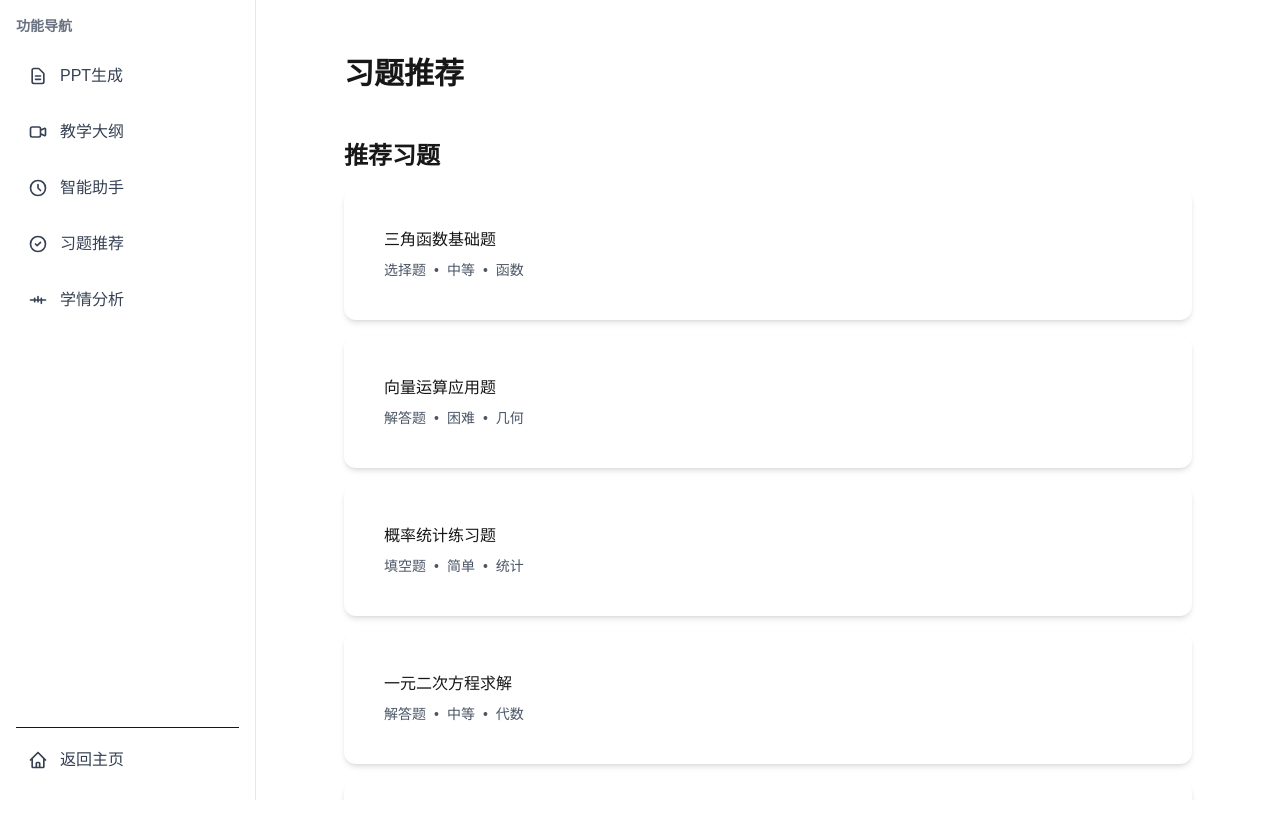
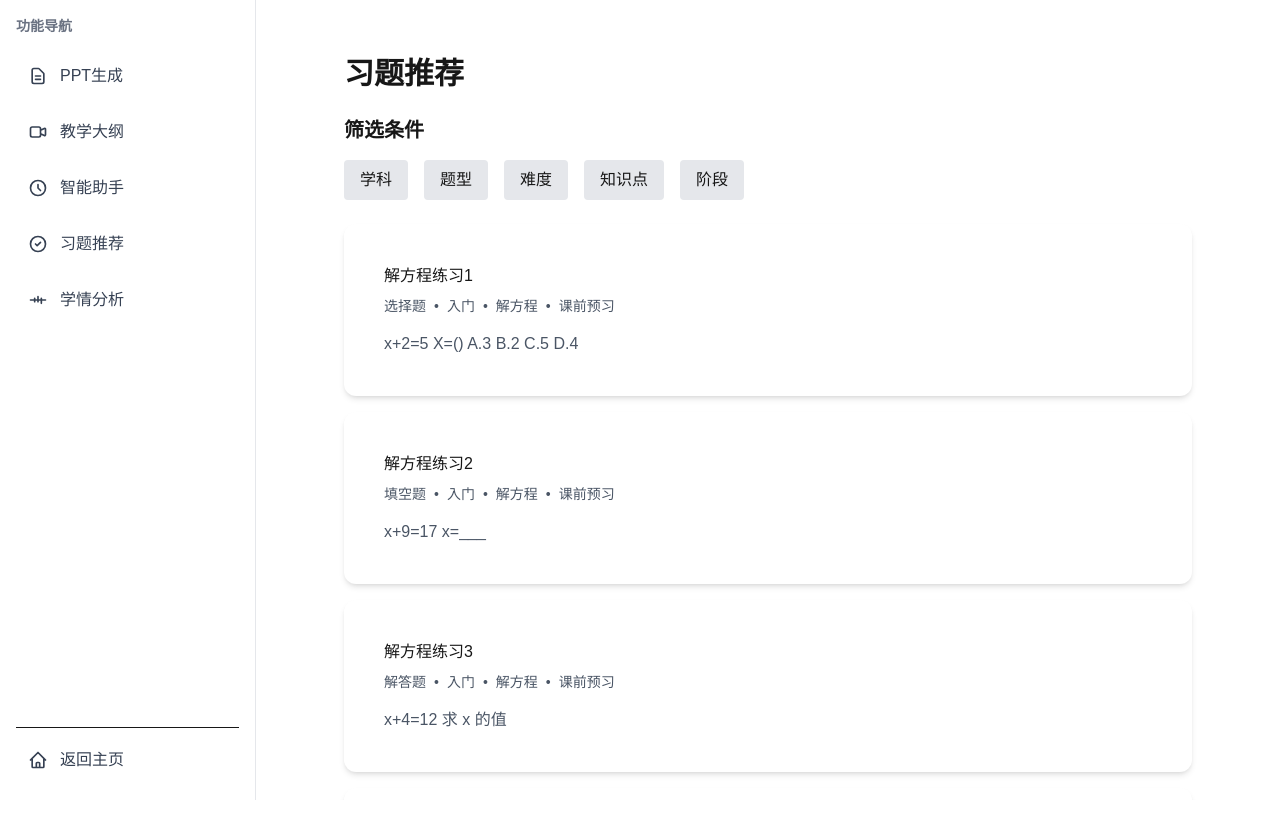
Before and after one commit to Aliancn/teachflow, a Next.js app: page /dashboard/exercise in a window 1280 px wide. Shown: the top 838 px of the page. Before the commit the page ends 800 px from the top, so only its background shows below. Built offline with nearby package versions, Linux system fonts and the light colour scheme; what @next/env would draw is missing.

Commit message:
实现数学题推荐的手动选题

```diff
--- /dev/null
+++ b/public/mathProblems.json
@@ -0,0 +1,182 @@
+[
+  {
+    "学科": "数学",
+    "标题": "解方程练习1",
+    "知识点": "解方程",
+    "难度": "入门",
+    "阶段": "课前预习",
+    "题型": "选择题",
+    "内容": "x+2=5  X=()  A.3  B.2  C.5  D.4",
+    "答案": "A"
+  },
+  {
+    "学科": "数学",
+    "标题": "解方程练习2",
+    "知识点": "解方程",
+    "难度": "入门",
+    "阶段": "课前预习",
+    "题型": "填空题",
+    "内容": "x+9=17  x=___",
+    "答案": "8"
+  },
+  {
+    "学科": "数学",
+    "标题": "解方程练习3",
+    "知识点": "解方程",
+    "难度": "入门",
+    "阶段": "课前预习",
+    "题型": "解答题",
+    "内容": "x+4=12  求 x 的值",
+    "答案": "x=8"
+  },
+  {
+    "学科": "数学",
+    "标题": "解方程练习4",
+    "知识点": "解方程",
+    "难度": "简单",
+    "阶段": "承前启后",
+    "题型": "选择题",
+    "内容": "3x+4=8+x  X=()  A.2  B.3  C.4  D.1",
+    "答案": "A"
+  },
+  {
+    "学科": "数学",
+    "标题": "解方程练习5",
+    "知识点": "解方程",
+    "难度": "简单",
+    "阶段": "承前启后",
+    "题型": "填空题",
+    "内容": "7x+6=69  x=___",
+    "答案": "9"
+  },
+  {
+    "学科": "数学",
+    "标题": "解方程练习6",
+    "知识点": "解方程",
+    "难度": "简单",
+    "阶段": "承前启后",
+    "题型": "解答题",
+    "内容": "2x+5=3x+1  求 x 的值",
+    "答案": "x=4"
+  },
+  {
+    "学科": "数学",
+    "标题": "解方程练习7",
+    "知识点": "解方程",
+    "难度": "简单",
+    "阶段": "承前启后",
+    "题型": "解答题",
+    "内容": "5x+12=2x+27  求 x 的值",
+    "答案": "x=5"
+  },
+  {
+    "学科": "数学",
+    "标题": "解方程练习8",
+    "知识点": "解方程",
+    "难度": "普通",
+    "阶段": "随堂检测",
+    "题型": "选择题",
+    "内容": "7x-9=2x-24  X=()  A.-3  B.-4  C.-2  D.-5",
+    "答案": "A"
+  },
+  {
+    "学科": "数学",
+    "标题": "解方程练习9",
+    "知识点": "解方程",
+    "难度": "普通",
+    "阶段": "随堂检测",
+    "题型": "填空题",
+    "内容": "-3x+10=4  x=___",
+    "答案": "2"
+  },
+  {
+    "学科": "数学",
+    "标题": "解方程练习10",
+    "知识点": "解方程",
+    "难度": "普通",
+    "阶段": "随堂检测",
+    "题型": "解答题",
+    "内容": "-2x+15=3x  求 x 的值",
+    "答案": "x=3"
+  },
+  {
+    "学科": "数学",
+    "标题": "解方程练习11",
+    "知识点": "解方程",
+    "难度": "困难",
+    "阶段": "复习巩固",
+    "题型": "选择题",
+    "内容": "x÷4+2=x÷3  X=()  A.24  B.12  C.6  D.30",
+    "答案": "A"
+  },
+  {
+    "学科": "数学",
+    "标题": "解方程练习12",
+    "知识点": "解方程",
+    "难度": "困难",
+    "阶段": "复习巩固",
+    "题型": "填空题",
+    "内容": "x÷3+4=x÷2  x=___",
+    "答案": "x=24"
+  },
+  {
+    "学科": "数学",
+    "标题": "解方程练习13",
+    "知识点": "解方程",
+    "难度": "困难",
+    "阶段": "复习巩固",
+    "题型": "解答题",
+    "内容": "4x÷2+3=x+5  求 x 的值",
+    "答案": "x=2"
+  },
+  {
+    "学科": "数学",
+    "标题": "解方程练习14",
+    "知识点": "解方程",
+    "难度": "困难",
+    "阶段": "复习巩固",
+    "题型": "解答题",
+    "内容": "5x÷5+6=2x+4  求 x 的值",
+    "答案": "x=2"
+  },
+  {
+    "学科": "数学",
+    "标题": "解方程练习15",
+    "知识点": "解方程",
+    "难度": "竞赛",
+    "阶段": "竞赛",
+    "题型": "选择题",
+    "内容": "1÷(x+1)=3÷(x+4)  X=()  A.1/2  B.1/3  C.2/3  D.3/4",
+    "答案": "A"
+  },
+  {
+    "学科": "数学",
+    "标题": "解方程练习16",
+    "知识点": "解方程",
+    "难度": "竞赛",
+    "阶段": "竞赛",
+    "题型": "填空题",
+    "内容": "3÷(x-1)=6÷(x+2)  x=___",
+    "答案": "x=4"
+  },
+  {
+    "学科": "数学",
+    "标题": "解方程练习17",
+    "知识点": "解方程",
+    "难度": "竞赛",
+    "阶段": "竞赛",
+    "题型": "填空题",
+    "内容": "1÷(2x+1)=2÷(x+5)  x=___",
+    "答案": "x=1"
+  },
+  {
+    "学科": "数学",
+    "标题": "解方程练习18",
+    "知识点": "解方程",
+    "难度": "竞赛",
+    "阶段": "竞赛",
+    "题型": "解答题",
+    "内容": "4÷(x+3)=x÷(x+7)  求 x 的值",
+    "答案": "x = (1 ± √113) / 2"
+  }
+]
--- a/src/app/dashboard/exercise/page.tsx
+++ b/src/app/dashboard/exercise/page.tsx
@@ -1,136 +1,207 @@
 "use client";
-import { Card } from '@/components/ui/Card';
-import { useSearchParams } from 'next/navigation';
-import { BarChart, Bar, XAxis, YAxis, Tooltip, ResponsiveContainer, CartesianGrid } from 'recharts';
+import { Card } from "@/components/ui/Card";
+import { useSearchParams } from "next/navigation";
+import { useState, useEffect } from "react";
+import ReactMarkdown from "react-markdown";
 
 export default function ExercisePage() {
   const searchParams = useSearchParams();
+  const [selectedProblem, setSelectedProblem] = useState<number | null>(null);
+  const [problems, setProblems] = useState<any[]>([]);
+  const [selectedFilters, setSelectedFilters] = useState<{
+    subject: string[];
+    type: string[];
+    difficulty: string[];
+    knowledgePoint: string[];
+    stage: string[];
+  }>({
+    subject: [],
+    type: [],
+    difficulty: [],
+    knowledgePoint: [],
+    stage: [],
+  });
+  const [activeFilter, setActiveFilter] = useState<keyof typeof selectedFilters | null>(null); // 当前激活的筛选类型
+  const [currentPage, setCurrentPage] = useState(1); // 当前页码
+  const itemsPerPage = 7; // 每页显示的题目数量
 
-  // Helper function to parse JSON or fallback to array
-  const parseJSON = (data: string | null) => {
-    try {
-      const parsedData = JSON.parse(data || '[]');
-      return Array.isArray(parsedData)
-        ? parsedData.sort((a, b) => b.errorRate - a.errorRate) // 按错误率降序排序
-        : [];
-    } catch {
-      return data
-        ? data
-            .split(',')
-            .map(item => ({ name: item, errorRate: 0 }))
-            .sort((a, b) => b.errorRate - a.errorRate) // 按错误率降序排序
-        : [];
+  // 获取 JSON 数据
+  useEffect(() => {
+    fetch("/mathProblems.json")
+      .then(response => response.json())
+      .then(data => {
+        const formattedProblems = data.map((problem: any) => ({
+          title: problem["标题"],
+          subject: problem["学科"],
+          knowledgePoint: problem["知识点"],
+          difficulty: problem["难度"],
+          stage: problem["阶段"],
+          type: problem["题型"],
+          content: problem["内容"],
+          answer: problem["答案"],
+        }));
+        setProblems(formattedProblems);
+      })
+      .catch(error => console.error("获取数据失败:", error));
+  }, []);
+
+  // 更新筛选条件
+  const updateFilter = (filterType: keyof typeof selectedFilters, value: string) => {
+    setSelectedFilters(prev => {
+      const currentValues = prev[filterType];
+      const newValues = currentValues.includes(value)
+        ? currentValues.filter(v => v !== value)
+        : [...currentValues, value];
+      return { ...prev, [filterType]: newValues };
+    });
+  };
+
+  // 根据筛选条件过滤题目
+  const filteredProblems = problems.filter(problem => {
+    return (
+      (selectedFilters.subject.length === 0 || selectedFilters.subject.includes(problem.subject)) &&
+      (selectedFilters.type.length === 0 || selectedFilters.type.includes(problem.type)) &&
+      (selectedFilters.difficulty.length === 0 || selectedFilters.difficulty.includes(problem.difficulty)) &&
+      (selectedFilters.knowledgePoint.length === 0 || selectedFilters.knowledgePoint.includes(problem.knowledgePoint)) &&
+      (selectedFilters.stage.length === 0 || selectedFilters.stage.includes(problem.stage))
+    );
+  });
+
+  const displayedProblems = searchParams.get("from") === "analysis" ? filteredProblems.slice(0, 3) : filteredProblems;
+
+  // 计算分页后的题目
+  const totalPages = Math.ceil(displayedProblems.length / itemsPerPage);
+  const paginatedProblems = displayedProblems.slice(
+    (currentPage - 1) * itemsPerPage,
+    currentPage * itemsPerPage
+  );
+
+  // 翻页处理函数
+  const goToPage = (page: number) => {
+    if (page >= 1 && page <= totalPages) {
+      setCurrentPage(page);
     }
   };
-
-  const weakKnowledgePoints = parseJSON(searchParams.get('weakKnowledgePoints'));
-  const weakQuestionTypes = parseJSON(searchParams.get('weakQuestionTypes'));
-
-  const problems = [
-    { id: 1, title: '三角函数基础题', difficulty: '中等', type: '选择题', knowledgePoint: '函数' },
-    { id: 2, title: '向量运算应用题', difficulty: '困难', type: '解答题', knowledgePoint: '几何' },
-    { id: 3, title: '概率统计练习题', difficulty: '简单', type: '填空题', knowledgePoint: '统计' },
-    { id: 4, title: '一元二次方程求解', difficulty: '中等', type: '解答题', knowledgePoint: '代数' },
-    { id: 5, title: '正态分布概率计算', difficulty: '困难', type: '选择题', knowledgePoint: '概率' },
-    { id: 6, title: '平面几何角度计算', difficulty: '简单', type: '填空题', knowledgePoint: '几何' },
-    { id: 7, title: '函数图像与性质', difficulty: '中等', type: '选择题', knowledgePoint: '函数' },
-    { id: 8, title: '条件概率问题', difficulty: '困难', type: '解答题', knowledgePoint: '概率' }
-  ];
-
-  type Problem = typeof problems[number];
-  const getRandomProblems = (problems: Problem[]) => {
-    const shuffled = [...problems].sort(() => 0.5 - Math.random());
-    return shuffled.slice(0, 3);
-  };
-
-  const isFromAnalysis = searchParams.get('from') === 'analysis';
-  const displayedProblems = isFromAnalysis ? getRandomProblems(problems) : problems;
 
   return (
     <div className="p-6 max-w-4xl mx-auto">
       <h1 className="text-3xl font-bold mb-6">习题推荐</h1>
 
-      {/* 知识点和题型错误率 */}
-      <div className="flex gap-6 mb-6">
-        {weakKnowledgePoints.length > 0 && (
-          <Card className="flex-1">
-            <div className="p-4">
-              <h2 className="text-lg font-semibold mb-2">薄弱知识点</h2>
-              <p className="text-sm text-gray-500 mb-4">错误率</p>
-              <ResponsiveContainer width="100%" height={250}>
-                <BarChart
-                  data={weakKnowledgePoints}
-                  layout="vertical"
-                  margin={{ top: 20, right: 30, left: 20, bottom: 20 }}
-                >
-                  <CartesianGrid strokeDasharray="3 3" />
-                  <XAxis type="number" domain={[0, 100]} stroke="#64748b" tick={{ fill: '#64748b' }} />
-                  <YAxis type="category" dataKey="name" stroke="#64748b" tick={{ fill: '#64748b' }} />
-                  <Tooltip
-                    contentStyle={{
-                      backgroundColor: '#fff',
-                      border: '1px solid #e2e8f0',
-                      borderRadius: '6px',
-                      boxShadow: '0 2px 4px rgba(0,0,0,0.1)',
-                    }}
+      {/* 筛选标签组 */}
+      <div className="mb-6">
+        <h2 className="text-xl font-semibold mb-4">筛选条件</h2>
+        <div className="flex gap-4">
+          {/* 筛选按钮 */}
+          {[
+            { label: "学科", key: "subject" as keyof typeof selectedFilters, options: ["数学"] },
+            { label: "题型", key: "type" as keyof typeof selectedFilters, options: ["选择题", "填空题", "解答题"] },
+            { label: "难度", key: "difficulty" as keyof typeof selectedFilters, options: ["入门", "简单", "普通", "困难", "竞赛"] },
+            { label: "知识点", key: "knowledgePoint" as keyof typeof selectedFilters, options: ["解方程"] },
+            { label: "阶段", key: "stage" as keyof typeof selectedFilters, options: ["课前预习", "承前启后", "随堂检测", "复习巩固", "竞赛"] },
+          ].map(filter => (
+            <button
+              key={filter.key}
+              className={`px-4 py-2 rounded ${activeFilter === filter.key ? "bg-blue-700 text-white" : "bg-gray-200"}`}
+              onClick={() => setActiveFilter(activeFilter === filter.key ? null : filter.key)}
+            >
+              {filter.label}
+            </button>
+          ))}
+        </div>
+
+        {/* 筛选选项 */}
+        {activeFilter && (
+          <div className="mt-4 p-4 border rounded bg-gray-100">
+            {[
+              { label: "学科", key: "subject", options: ["数学"] },
+              { label: "题型", key: "type", options: ["选择题", "填空题", "解答题"] },
+              { label: "难度", key: "difficulty", options: ["入门", "简单", "普通", "困难", "竞赛"] },
+              { label: "知识点", key: "knowledgePoint", options: ["解方程"] },
+              { label: "阶段", key: "stage", options: ["课前预习", "承前启后", "随堂检测", "复习巩固", "竞赛"] },
+            ]
+              .find(filter => filter.key === activeFilter)
+              ?.options.map(option => (
+                <label key={option} className="block">
+                  <input
+                    type="checkbox"
+                    checked={activeFilter ? selectedFilters[activeFilter].includes(option) : false}
+                    onChange={() => updateFilter(activeFilter, option)}
                   />
-                  <Bar dataKey="errorRate" fill="#F87171" barSize={15} />
-                </BarChart>
-              </ResponsiveContainer>
-            </div>
-          </Card>
-        )}
-
-        {weakQuestionTypes.length > 0 && (
-          <Card className="flex-1">
-            <div className="p-4">
-              <h2 className="text-lg font-semibold mb-2">薄弱题型</h2>
-              <p className="text-sm text-gray-500 mb-4">错误率</p>
-              <ResponsiveContainer width="100%" height={250}>
-                <BarChart
-                  data={weakQuestionTypes}
-                  layout="vertical"
-                  margin={{ top: 20, right: 30, left: 20, bottom: 20 }}
-                >
-                  <CartesianGrid strokeDasharray="3 3" />
-                  <XAxis type="number" domain={[0, 100]} stroke="#64748b" tick={{ fill: '#64748b' }} />
-                  <YAxis type="category" dataKey="name" stroke="#64748b" tick={{ fill: '#64748b' }} />
-                  <Tooltip
-                    contentStyle={{
-                      backgroundColor: '#fff',
-                      border: '1px solid #e2e8f0',
-                      borderRadius: '6px',
-                      boxShadow: '0 2px 4px rgba(0,0,0,0.1)',
-                    }}
-                  />
-                  <Bar dataKey="errorRate" fill="#60A5FA" barSize={15} />
-                </BarChart>
-              </ResponsiveContainer>
-            </div>
-          </Card>
+                  <span className="ml-2">{option}</span>
+                </label>
+              ))}
+          </div>
         )}
       </div>
 
-      {/* 推荐习题标题 */}
-      <h2 className="text-2xl font-semibold mb-4">推荐习题</h2>
-
-      {/* 推荐习题列表 */}
+      {/* 题目卡片 */}
       <div className="grid gap-4">
-        {displayedProblems.map(problem => (
-          <Card key={problem.id}>
+        {paginatedProblems.map((problem, index) => (
+          <Card
+            key={index}
+            onClick={() => setSelectedProblem(index === selectedProblem ? null : index)}
+            className="cursor-pointer"
+          >
             <div className="p-4">
-              <h3 className="font-medium">{problem.title}</h3>
+              <h3 className="font-medium">{problem.title || problem.content.slice(0, 50)}</h3>
               <div className="flex gap-2 mt-2 text-sm text-gray-600">
                 <span>{problem.type}</span>
                 <span>•</span>
                 <span>{problem.difficulty}</span>
                 <span>•</span>
                 <span>{problem.knowledgePoint}</span>
+                <span>•</span>
+                <span>{problem.stage}</span>
+              </div>
+              <div className="mt-4 text-gray-800">
+                {selectedProblem === index ? (
+                  <>
+                    <ReactMarkdown>{problem.content}</ReactMarkdown>
+                    <div className="mt-2 font-semibold text-blue-700">
+                      答案：{problem.answer}
+                    </div>
+                  </>
+                ) : (
+                  <p className="text-gray-600">{problem.content.slice(0, 50)}</p>
+                )}
               </div>
             </div>
           </Card>
         ))}
       </div>
+
+      {/* 分页控件 */}
+      <div className="flex items-center justify-between mt-6">
+        <button
+          className="px-4 py-2 bg-gray-200 rounded disabled:opacity-50"
+          onClick={() => goToPage(currentPage - 1)}
+          disabled={currentPage === 1}
+        >
+          上一页
+        </button>
+        <div>
+          第{" "}
+            <label className="sr-only" htmlFor="page-input">跳转到页码</label>
+            <input
+            id="page-input"
+            type="number"
+            value={currentPage}
+            onChange={e => goToPage(Number(e.target.value))}
+            className="w-12 text-center border rounded"
+            min={1}
+            max={totalPages}
+            placeholder="页码"
+            />{" "}
+          页，共 {totalPages} 页
+        </div>
+        <button
+          className="px-4 py-2 bg-gray-200 rounded disabled:opacity-50"
+          onClick={() => goToPage(currentPage + 1)}
+          disabled={currentPage === totalPages}
+        >
+          下一页
+        </button>
+      </div>
     </div>
   );
 }
```
